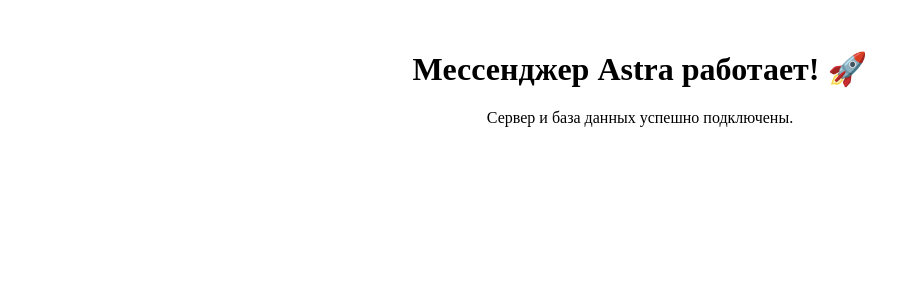
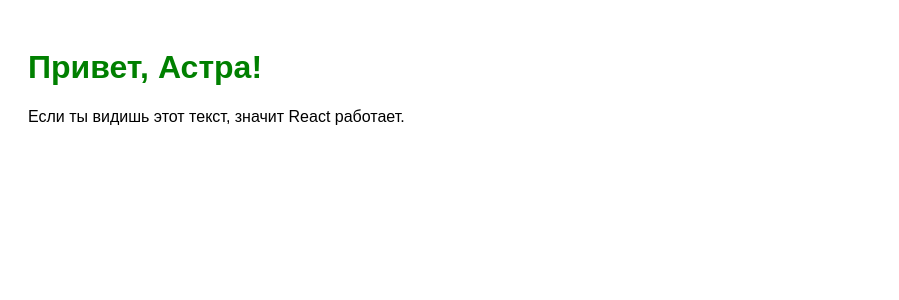
Before and after one commit to 6dgsbcshhd-spec/Astra-, a React (Vite) app: page / in a window 1280 px wide. Shown: the top 300 px of the page, without its empty margins (0-899 px from the left). Built offline with nearby package versions, Linux system fonts and the light colour scheme.

Commit message:
Update App.jsx

```diff
--- a/src/App.jsx
+++ b/src/App.jsx
@@ -1,8 +1,8 @@
 export default function App() {
   return (
-    <div style={{ textAlign: 'center', marginTop: '50px' }}>
-      <h1>Мессенджер Astra работает! 🚀</h1>
-      <p>Сервер и база данных успешно подключены.</p>
+    <div style={{ padding: 20, fontFamily: 'sans-serif' }}>
+      <h1 style={{ color: 'green' }}>Привет, Астра!</h1>
+      <p>Если ты видишь этот текст, значит React работает.</p>
     </div>
   );
 }
```
